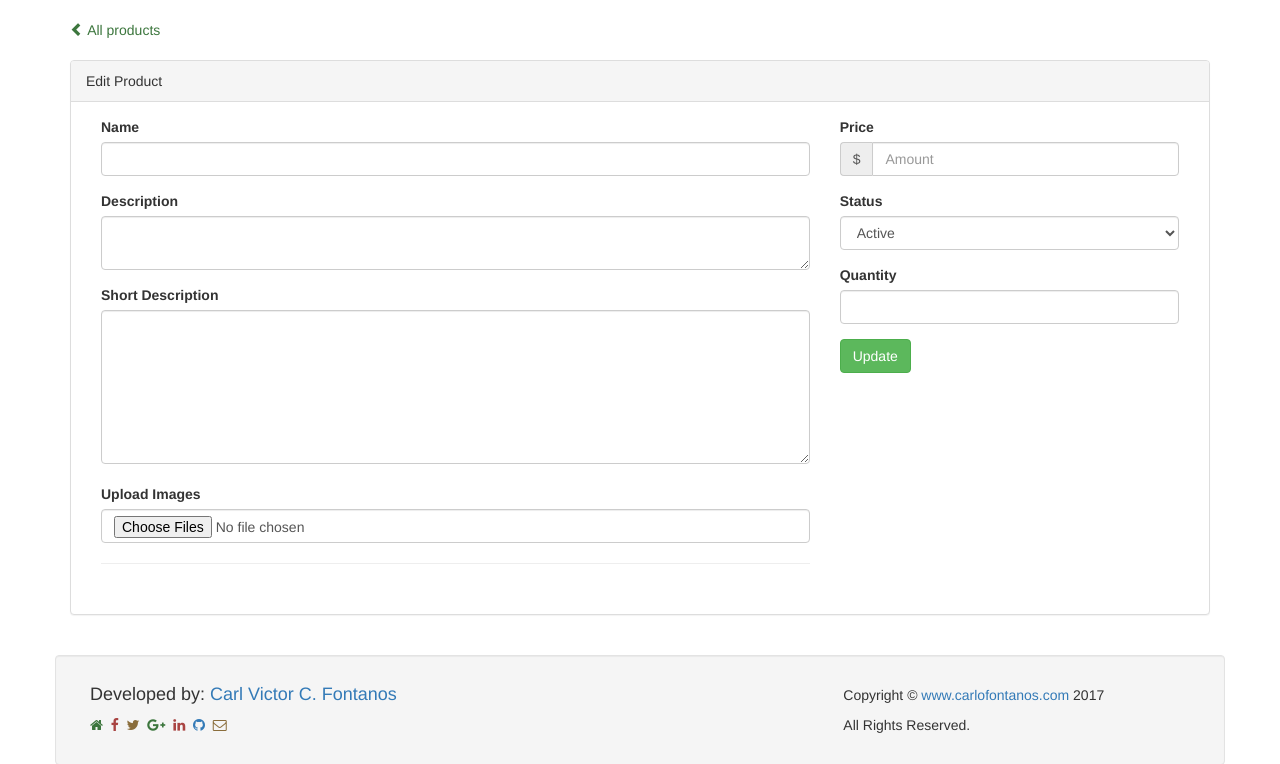
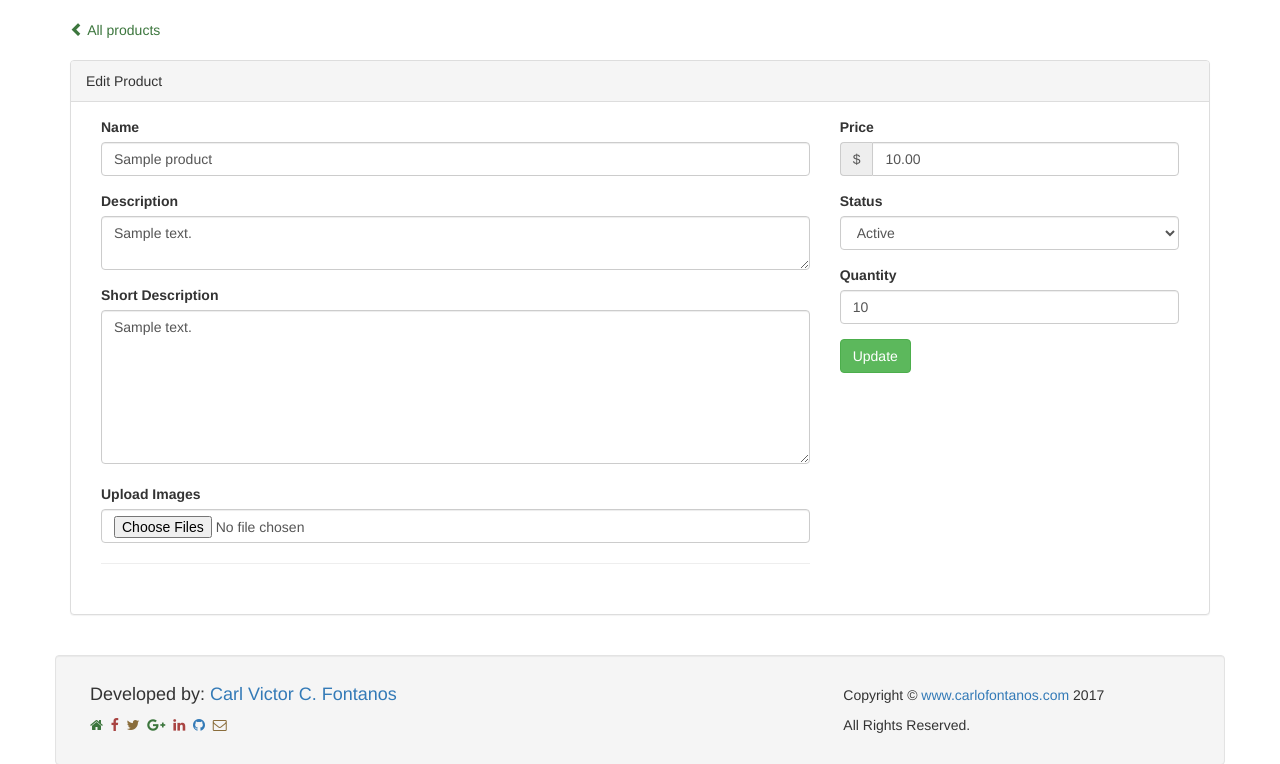
Before and after one commit to mutyaba84/python-ecommerce, a Django app: template ecommerce/templates/ecommerce/product/update.html in a window 1280 px wide. Shown: the part 52-816 px from the top of the page. Run offline with Django 3.2, Linux system fonts and the light colour scheme; the template is opened without the code that fills it: values that come from a table or form of the project are taken from there, others are empty; tables that the repository leaves empty hold one stand-in row (values such as "Sample post"); some libraries are stand-ins or nearby versions.

Commit message:
Integrated data to fields.

```diff
--- a/ecommerce/templates/ecommerce/product/update.html
+++ b/ecommerce/templates/ecommerce/product/update.html
@@ -10,21 +10,21 @@
 			</div>
 			<div class="panel-body wave-box-wrapper">
 				<div class="wave-box"></div>
-				<form method="post" action="{% url 'ecommerce:user_product_update' %}" class="update-product">
+				<form method="post" action="{% url 'ecommerce:user_product_update' product.id %}" class="update-product">
 					{% csrf_token %}
 					<input type="hidden" name="item_id" value="">
 					<div class="col-md-8">
 						<div class="form-group">
 							<label>Name</label>
-							<input type="text" class="form-control" name="name" value="" />
+							<input type="text" class="form-control" name="name" value="{{ product.name }}" />
 						</div>
 						<div class="form-group">
 							<label>Description</label>
-							<textarea id="ck-editor-area" class="form-control" name="content"></textarea>
+							<textarea id="ck-editor-area" class="form-control" name="content">{{ product.content }}</textarea>
 						</div>
 						<div class="form-group">
 							<label>Short Description</label>
-							<textarea class="form-control" name="excerpt" rows="7"></textarea>
+							<textarea class="form-control" name="excerpt" rows="7">{{ product.excerpt }}</textarea>
 						</div>
 						<div class="form-group ml-t">
 							<label>Upload Images</label>
@@ -64,19 +64,19 @@
 							<label>Price</label>
 							<div class="input-group">
 								<div class="input-group-addon">$</div>
-								<input type="text" class="form-control" name="price" value="" placeholder="Amount">
+								<input type="text" class="form-control" name="price" value="{{ product.price }}" placeholder="Amount">
 							</div>
 						</div>
 						<div class="form-group">
 							<label>Status</label>
 							<select class="form-control" name="status">
-								<option value="1">Active</option>
-								<option value="0">Inactive</option>
+								<option value="1" {% if product.status == 1 %}selected{% endif %}>Active</option>
+								<option value="0" {% if product.status == 0 %}selected{% endif %}>Inactive</option>
 							</select>
 						</div>
 						<div class="form-group">
 							<label>Quantity</label>
-							<input type="number" class="form-control" name="quantity" value="" />
+							<input type="number" class="form-control" name="quantity" value="{{ product.quantity }}" />
 						</div>
 						<input type="submit" class="btn btn-success" value="Update" />
 					</div>
```
